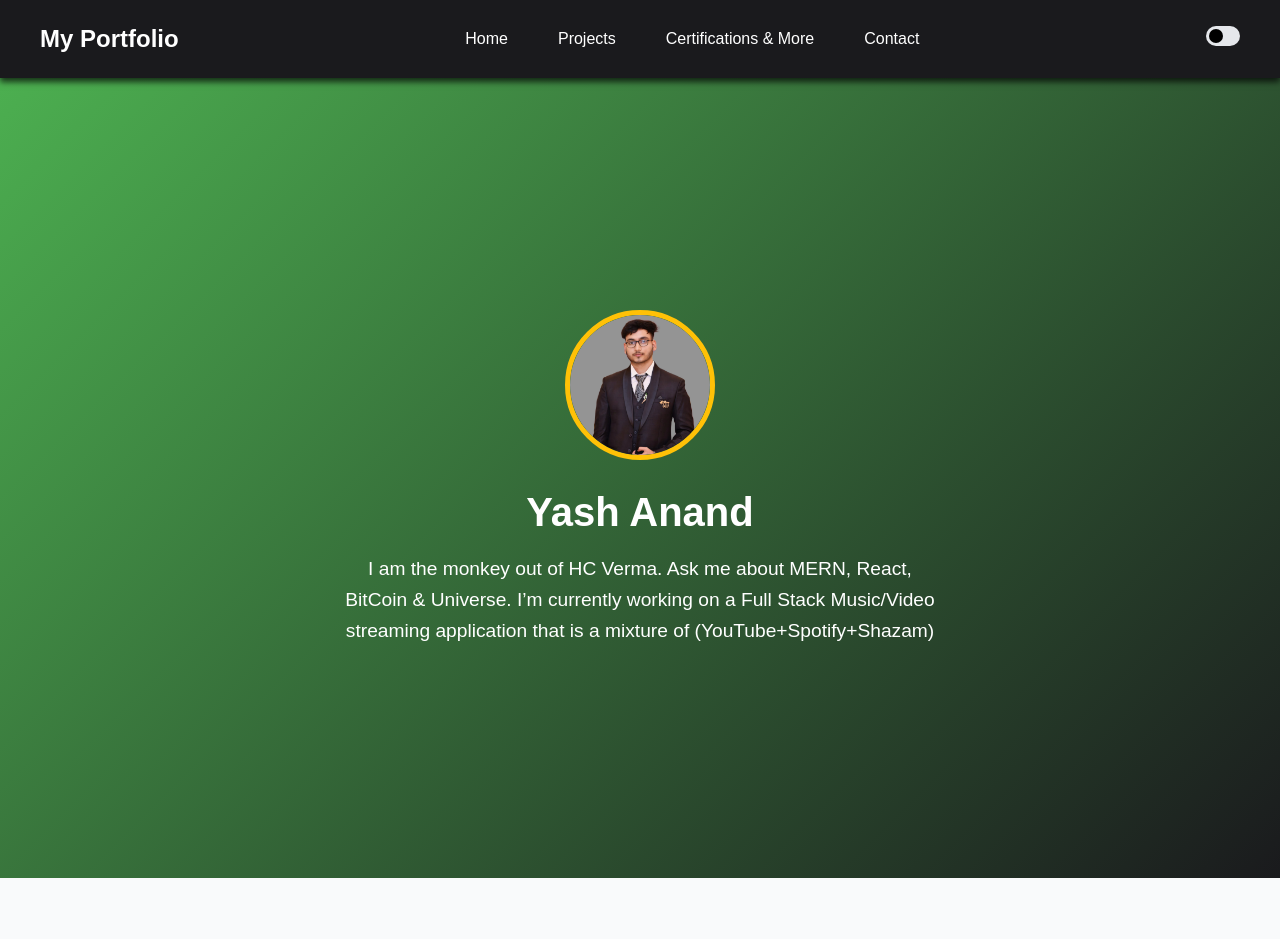
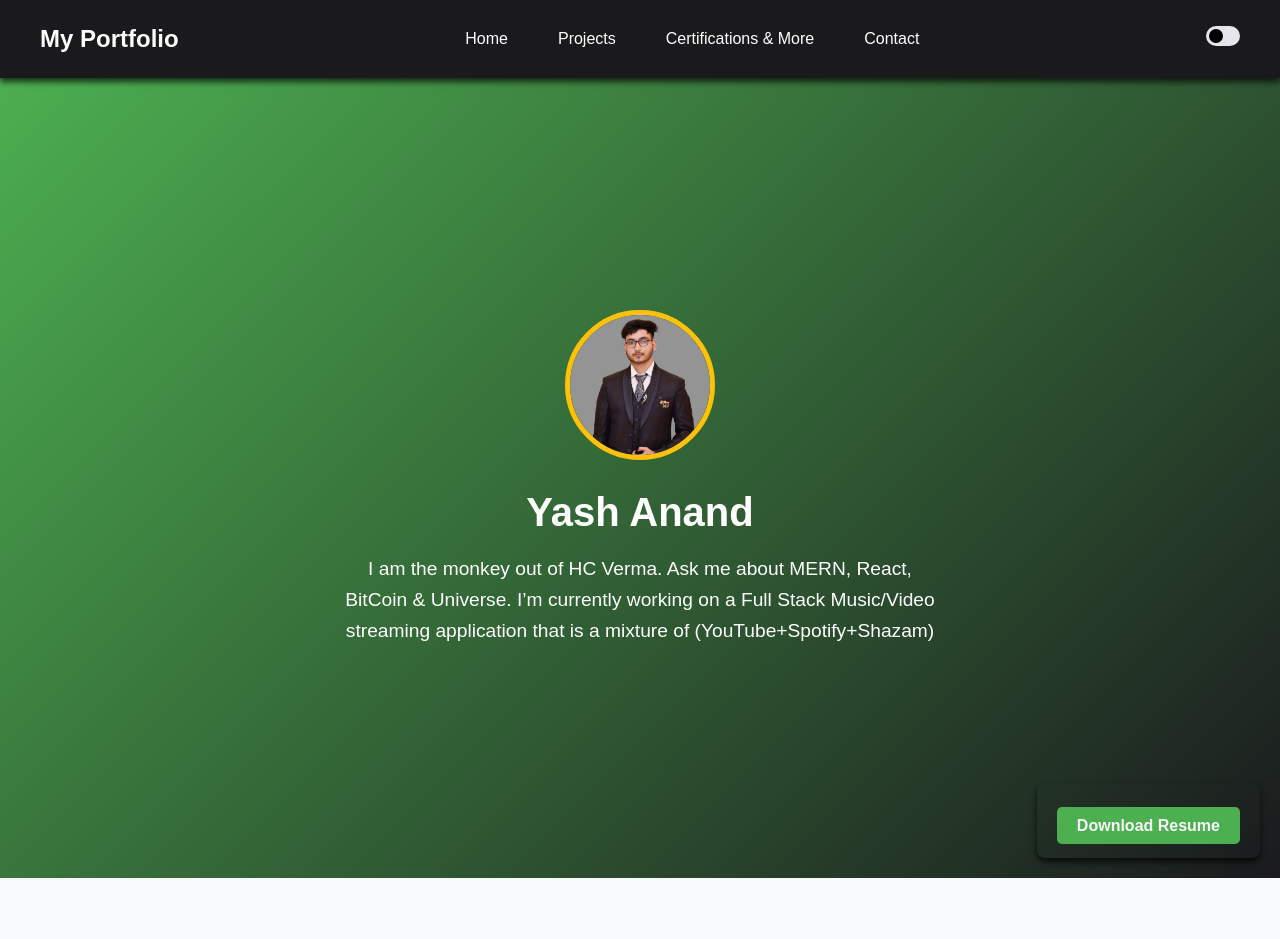
Before and after one commit to yashan0202/My-Portfolio, a React (Create React App) app in the folder portfolio/: page / in a window 1280 px wide. Shown: the top 939 px of the page. Built offline with nearby package versions, Linux system fonts and the light colour scheme.

Commit message:
Add Resume

```diff
--- a/portfolio/src/components/LandingSection.css
+++ b/portfolio/src/components/LandingSection.css
@@ -1,5 +1,6 @@
 /* Landing Section */
 .landing {
+  position: relative; /* Allows child elements like .resume-box to be positioned */
   height: 100vh;
   display: flex;
   flex-direction: column;
@@ -29,3 +30,45 @@
   font-weight: 300;
   max-width: 600px;
 }
+
+/* Resume Box */
+.resume-box {
+  position: absolute; /* Allows positioning relative to .landing section */
+  bottom: 20px; /* Distance from the bottom */
+  right: 20px; /* Distance from the right */
+  background-color: var(--secondary-bg-color); /* Slightly contrasting background */
+  padding: 20px;
+  border-radius: 8px;
+  box-shadow: 0 4px 6px var(--shadow-color);
+  display: inline-block;
+}
+
+.resume-box h3 {
+  margin-bottom: 10px;
+  color: var(--text-color);
+}
+
+.download-button {
+  text-decoration: none;
+  font-size: 1rem;
+  font-weight: bold;
+  color: var(--bg-color); /* Button text contrasting with primary color */
+  background-color: var(--primary-color); /* Vibrant button color */
+  padding: 10px 20px;
+  border-radius: 5px;
+  transition: background-color 0.3s, transform 0.2s;
+}
+
+.download-button:hover {
+  background-color: var(--primary-hover-color); /* Slightly darker on hover */
+  transform: scale(1.05);
+}
+
+/* Responsive Adjustments */
+@media (max-width: 768px) {
+  .resume-box {
+    bottom: 10px; /* Adjust for smaller screens */
+    right: 10px;
+    padding: 15px;
+  }
+}
--- a/portfolio/src/components/LandingSection.js
+++ b/portfolio/src/components/LandingSection.js
@@ -7,7 +7,20 @@ const LandingSection = () => {
       <img src="/pic.png" alt="Avatar" className="avatar" />
       <h1>Yash Anand</h1>
       <p>I am the monkey out of HC Verma. Ask me about MERN, React, BitCoin & Universe. I’m currently working on a Full Stack Music/Video streaming application that is a mixture of (YouTube+Spotify+Shazam)</p>
+
+      <div className="resume-box">
+          <h3></h3>
+          <a
+            href="https://drive.google.com/file/d/1jd5p34xn4YrE3HEgryR-JBXtJzY15h27/view?usp=sharing"
+            target="_blank"
+            rel="noopener noreferrer"
+            className="download-button"
+          >
+            Download Resume
+          </a>
+        </div>
     </section>
+
   );
 };
 
```
